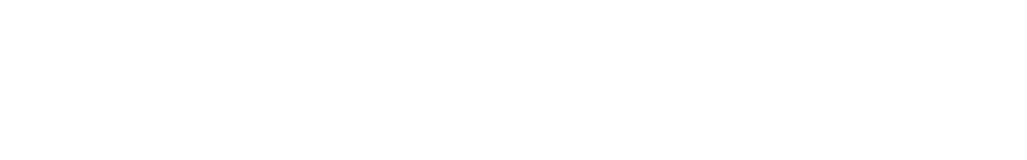
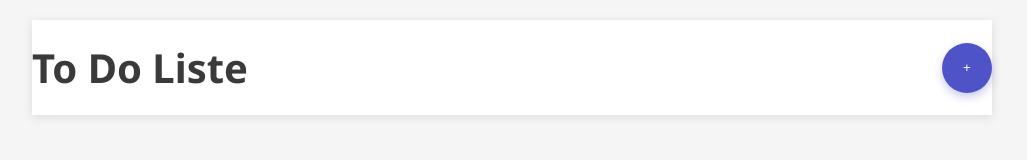
Before and after one commit to Evy38/ToDoList, a plain HTML site: page index.html in a window 1280 px wide. Shown: the whole page, without its empty margins (128-1155 px from the left). Drawn offline with Linux system fonts and the light colour scheme; a web font is replaced by a local one.

Commit message:
add: index n style

```diff
--- a/index.html
+++ b/index.html
@@ -1,18 +1,27 @@
-<!DOCTYPE html>
+<!doctype html>
 <html lang="en">
-<head>
-    <meta charset="UTF-8">
-    <meta name="viewport" content="width=device-width, initial-scale=1.0">
+  <head>
+    <meta charset="UTF-8" />
+    <meta name="viewport" content="width=device-width, initial-scale=1.0" />
     <title>To Do Liste</title>
 
-    <link rel="stylesheet" href="style.css">
-</head>
-<body>
-
-
-
-
-
+    <link rel="stylesheet" href="style.css" />
+    <link rel="preconnect" href="https://fonts.googleapis.com" />
+    <link rel="preconnect" href="https://fonts.gstatic.com/" crossorigin />
+    <link
+      href="https://fonts.googleapis.com/css2?family=Noto+Sans:ital,wght@0,100..900;1,100..900&family=Winky+Sans:ital,wght@0,300..900;1,300..900&display=swap"
+      rel="stylesheet"
+    />
+  </head>
+  <body>
+    <div class="continer">
+      <header>
+        <h1>To Do Liste</h1>
+        <button class="add-task">
+          <i class="fa-solid fa-plus">Add Task</i>
+        </button>
+      </header>
+    </div>
     <script src="script.js"></script>
-</body>
+  </body>
 </html>
--- a/script.js
+++ b/script.js
@@ -0,0 +1,3 @@
+let iconAdd = document.querySelector(".add-task");
+
+iconAdd.innerHTML = "&#x2b;";
--- a/style.css
+++ b/style.css
@@ -0,0 +1,83 @@
+* {
+  margin: 0;
+  padding: 0;
+  box-sizing: border-box;
+}
+
+body {
+  background-color: #e5e5e5;
+  font-family: "Noto Sans", sans-serif;
+}
+
+header {
+  display: flex;
+  justify-content: space-between;
+  align-items: center;
+  background-color: #fff;
+  padding: 25px;
+  box-shadow: 0 2px 10px rgba(0, 0, 0, 0.1);
+  top: 0;
+  z-index: 100;
+}
+* {
+  margin: 0;
+  padding: 0;
+  box-sizing: border-box;
+}
+
+body {
+  font-family: "Noto Sans", sans-serif;
+  background-color: #f5f5f5;
+  color: #333;
+}
+
+.continer {
+  max-width: 1000px;
+  margin: 0 auto;
+  padding: 20px;
+}
+
+header {
+  display: flex;
+  justify-content: space-between;
+  align-items: center;
+  padding: 20px 0;
+}
+
+h1 {
+  color: #3a3a3a;
+  font-size: 2.5rem;
+}
+
+.add-task {
+  width: 50px;
+  height: 50px;
+  border-radius: 50%;
+  background-color: #4e54c8;
+  color: white;
+  border: none;
+  display: flex;
+  align-items: center;
+  justify-content: center;
+  cursor: pointer;
+  position: relative;
+  overflow: hidden;
+  box-shadow: 0 4px 8px rgba(78, 84, 200, 0.3);
+  transition:
+    transform 0.3s ease,
+    box-shadow 0.3s ease;
+}
+
+.add-task:hover {
+  transform: translateY(-5px) scale(1.05);
+  box-shadow: 0 6px 12px rgba(78, 84, 200, 0.5);
+}
+
+.add-task:hover::before {
+  left: 100%;
+}
+
+.add-task i {
+  font-size: 16px;
+  font-style: normal;
+}
```
